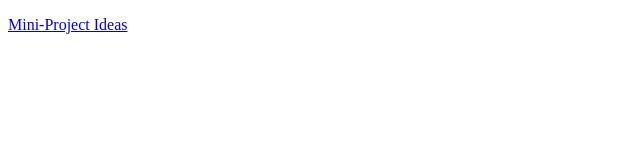
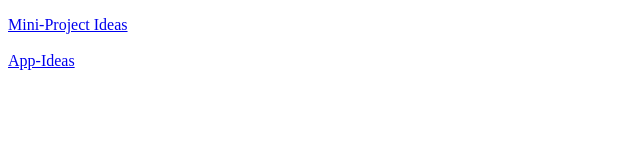
Before and after one commit to ron808/airbornesd.github.io, a plain HTML site: page helpful-resources/index2.html in a window 1280 px wide. Shown: the full height of the page, 0-640 px from the left. Drawn offline with Linux system fonts and the light colour scheme.

Commit message:
Update index2.html

```diff
--- a/helpful-resources/index2.html
+++ b/helpful-resources/index2.html
@@ -9,6 +9,9 @@
   <body>
     <p>
         <a href="https://www.geeksforgeeks.org/10-projects-that-every-developer-should-lay-their-hands-on/">Mini-Project Ideas</a>
+        <br />
+        <br />
+        <a href="https://github.com/florinpop17/app-ideas">App-Ideas</a>
 
     </p>
   </body>
```
